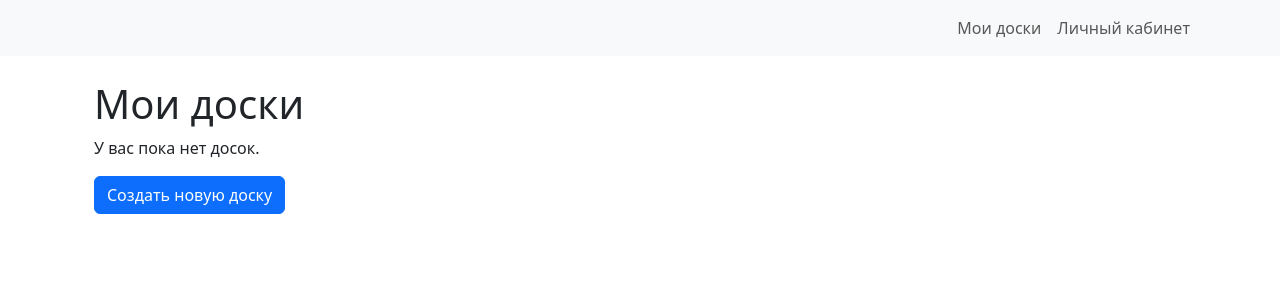
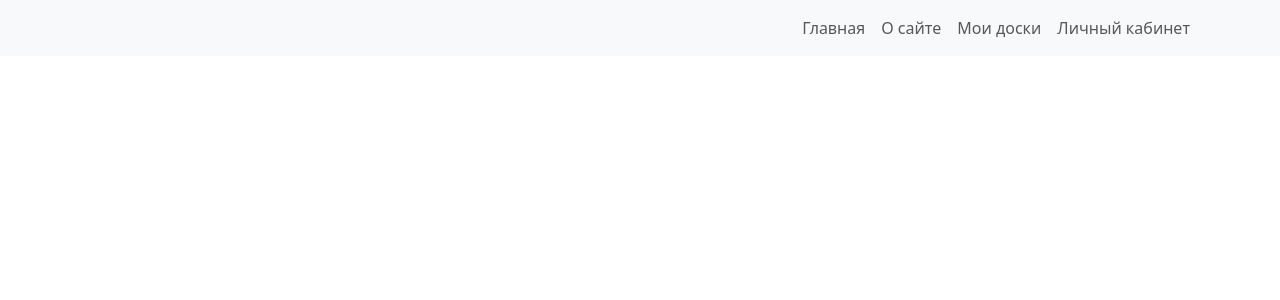
Before and after one commit to Darazes/TuskManagmentCourse, a Django app: page / in a window 1280 px wide. Shown: the top 300 px of the page. Run offline with Django 4.2, Linux system fonts and the light colour scheme; a user stored in the database is signed in; data comes from the database, SQL or seed files in the repository; both versions use the stored data as it was after the commit.

Commit message:
Доработки - 2 + Добавлена главная страница + Переработаны urls

```diff
--- a/static/styles.css
+++ b/static/styles.css
@@ -50,3 +50,18 @@
     margin: 5px;
 
 }
+
+@media (max-width: 1200px)
+{
+    .task-buttons button{
+    margin: 5px;
+    }
+}
+
+
+@media (max-width: 750px)
+{
+    .lists{
+    display: inline-block;
+}
+}
--- a/templates/base.html
+++ b/templates/base.html
@@ -4,7 +4,7 @@
 <head>
   <meta charset="UTF-8" />
   <meta name="viewport" content="width=device-width, initial-scale=1" />
-  <title>{% block title %}Мой сайт{% endblock %}</title>
+  <title>{% block title %}Планировщик задач{% endblock %}</title>
 
     <link rel="stylesheet" href="{% static 'styles.css' %}">
     <link href="https://cdn.jsdelivr.net/npm/bootstrap@5.3.0/dist/css/bootstrap.min.css" rel="stylesheet" />
@@ -24,15 +24,21 @@
       <div class="collapse navbar-collapse" id="navbarNav">
         <ul class="navbar-nav ms-auto">
           <li class="nav-item">
-            <a class="nav-link" href="/">Мои доски</a>
+            <a class="nav-link" href="/">Главная</a>
+          </li>
+          <li class="nav-item">
+            <a class="nav-link" href="/contact">О сайте</a>
           </li>
           {% if user.is_authenticated %}
+          <li class="nav-item">
+            <a class="nav-link" href="/boards">Мои доски</a>
+          </li>
           <li class="nav-item">
             <a class="nav-link" href="/me">Личный кабинет</a>
           </li>
           {% else %}
           <li class="nav-item">
-            <a class="nav-link" href="/contact">О сайте</a>
+            <a class="nav-link" href="/login">Войти</a>
           </li>
           {% endif %}
         </ul>
--- a/templates/boards/board_list.html
+++ b/templates/boards/board_list.html
@@ -3,7 +3,7 @@
 {% load static %}
 
 {% block title %}
-  Мои доски
+  Планировщик задач - Мои доски
 {% endblock %}
 
 {% block head %}
--- /dev/null
+++ b/templates/info/main.html
@@ -0,0 +1,11 @@
+{% extends 'base.html' %}
+
+{% load static %}
+
+{% block title %}
+	Планировщик задач - Главная
+{% endblock %}
+{% block content %}
+<body>
+</body>
+{% endblock %}
--- a/templates/user/me.html
+++ b/templates/user/me.html
@@ -1,5 +1,5 @@
 {% extends 'base.html' %}
-
+{% block title %}Планировщик задач - Личный кабинет{% endblock %}
 {% block content %}
 
 <div class="container" style="margin-top: 300px">
--- a/web/urls.py
+++ b/web/urls.py
@@ -3,7 +3,8 @@ from django.contrib.auth import views as auth_views
 from . import views
 
 urlpatterns = [
-    path('', views.boards_list, name='boards_list'),
+    path('', views.main, name='main'),
+    path('boards/', views.boards_list, name='boards_list'),
     path('create_board/', views.create_board, name='create_board'),
     path('board/<int:board_id>/', views.board_detail, name='board_detail'),
     path('boards/<int:board_id>/update_title/', views.update_board_title, name='update_board_title'),
--- a/web/views.py
+++ b/web/views.py
@@ -38,9 +38,9 @@ def create_board(request):
         title = request.POST.get('title')
         if title:
             Board.objects.create(title=title, user=request.user)
-        return redirect('/')
+        return redirect('/boards')
     else:
-        return redirect('/')
+        return redirect('/boards')
 
 @login_required
 def delete_board(request):
@@ -250,4 +250,8 @@ def me(request):
 
 def doLogout(request):
     logout(request)
-    return redirect('login')
+    return redirect('/')
+
+
+def main(request):
+    return render(request, 'info/main.html', )
```
Also changed, not shown: db.sqlite3.
